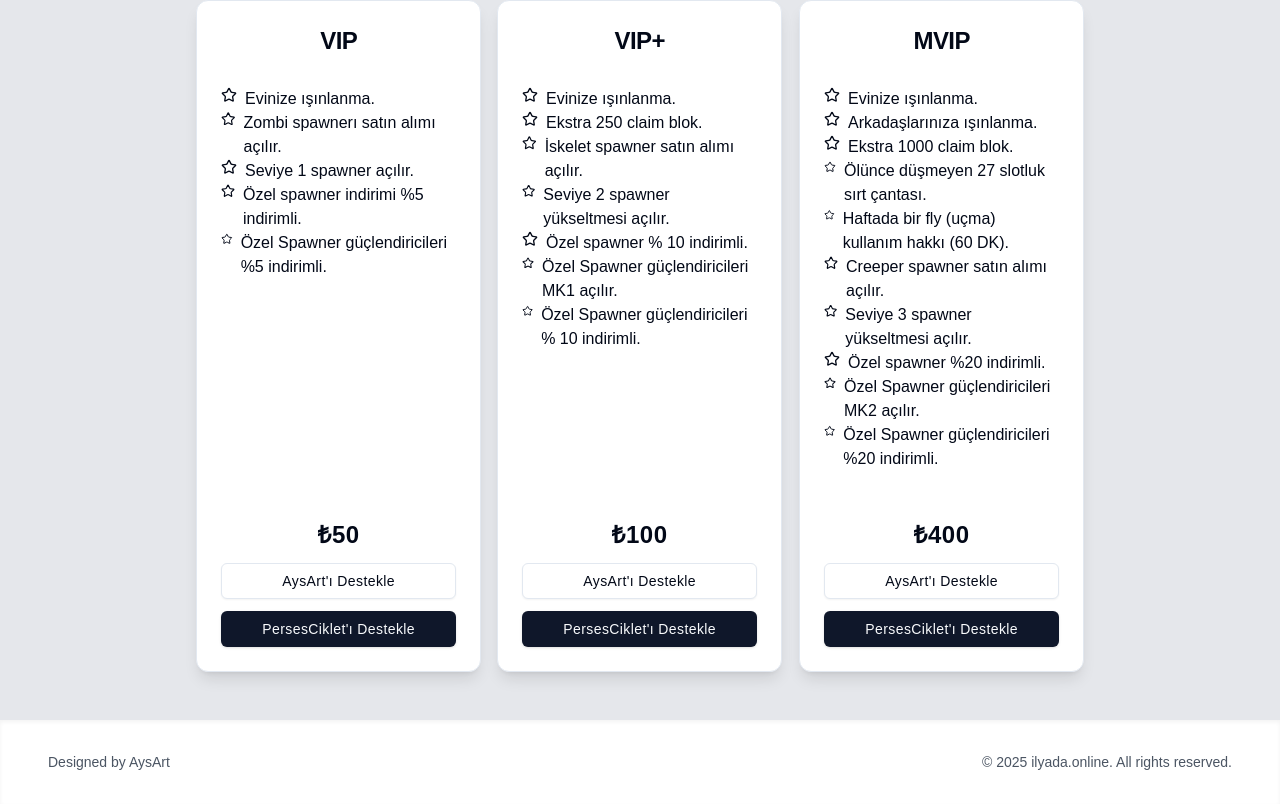
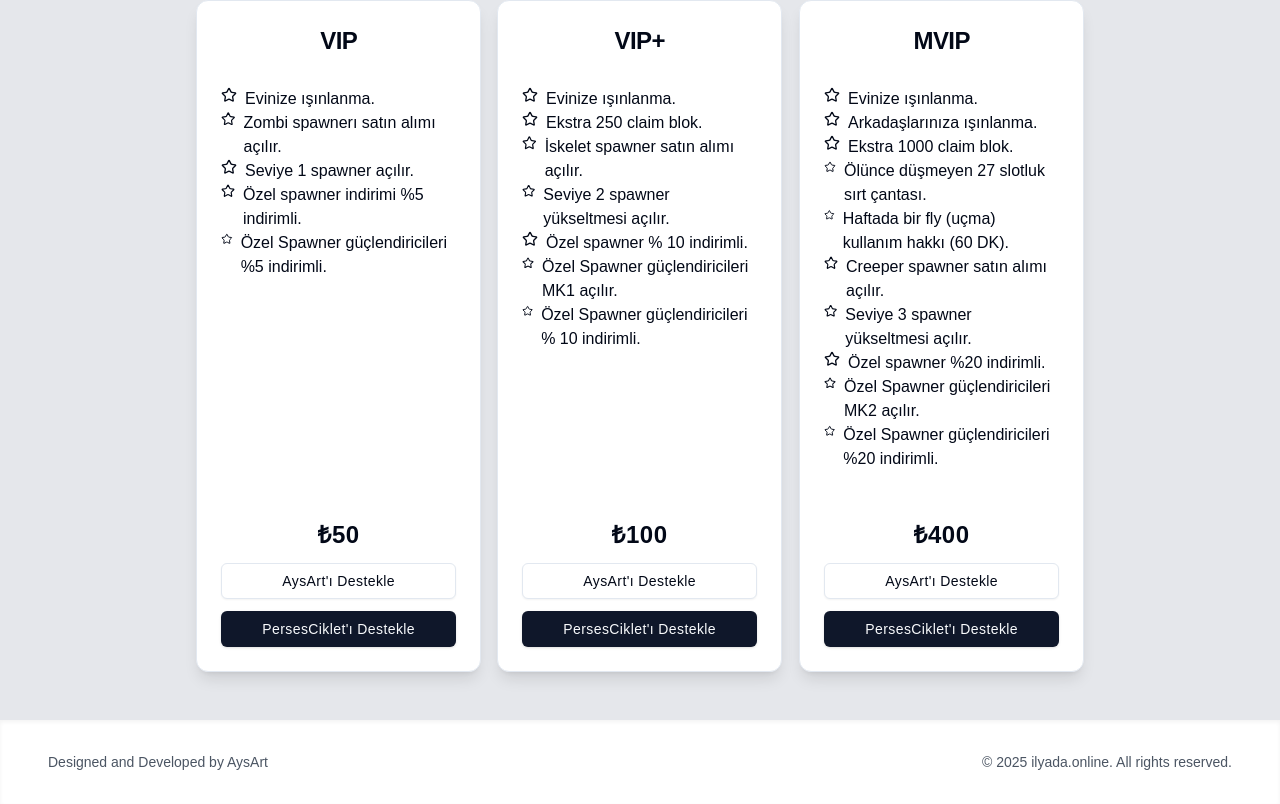
Before and after one commit to igdiaysu/ilyada-network, a Next.js app: page / in a window 1280 px wide. Shown: the part 544-1348 px from the top of the page. Built offline with nearby package versions, Linux system fonts and the light colour scheme.

Commit message:
updated footer

```diff
--- a/app/page.tsx
+++ b/app/page.tsx
@@ -338,7 +338,7 @@ function Footer() {
             href="https://github.com/igdiaysu"
             className="text-sm text-gray-600 dark:text-gray-400 hover:text-indigo-600 dark:hover:text-indigo-400 transition-colors"
           >
-            Designed by AysArt
+            Designed and Developed by AysArt
           </Link>
 
           {/* <Link
```
